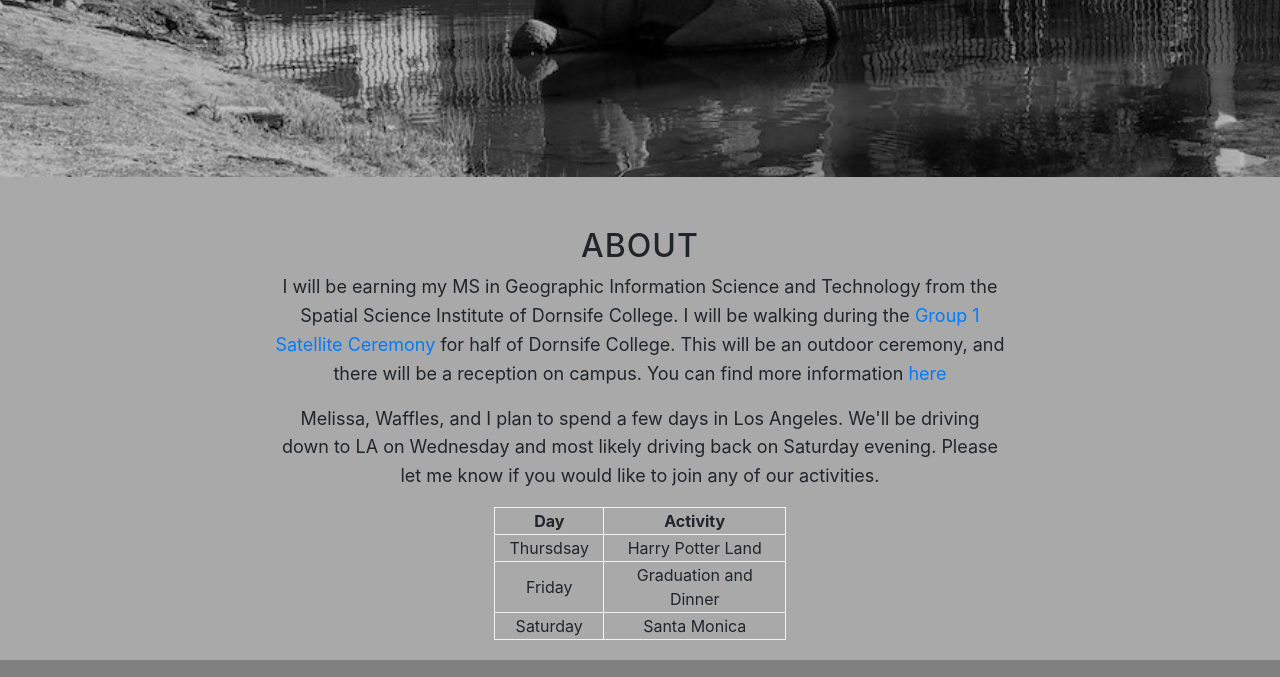
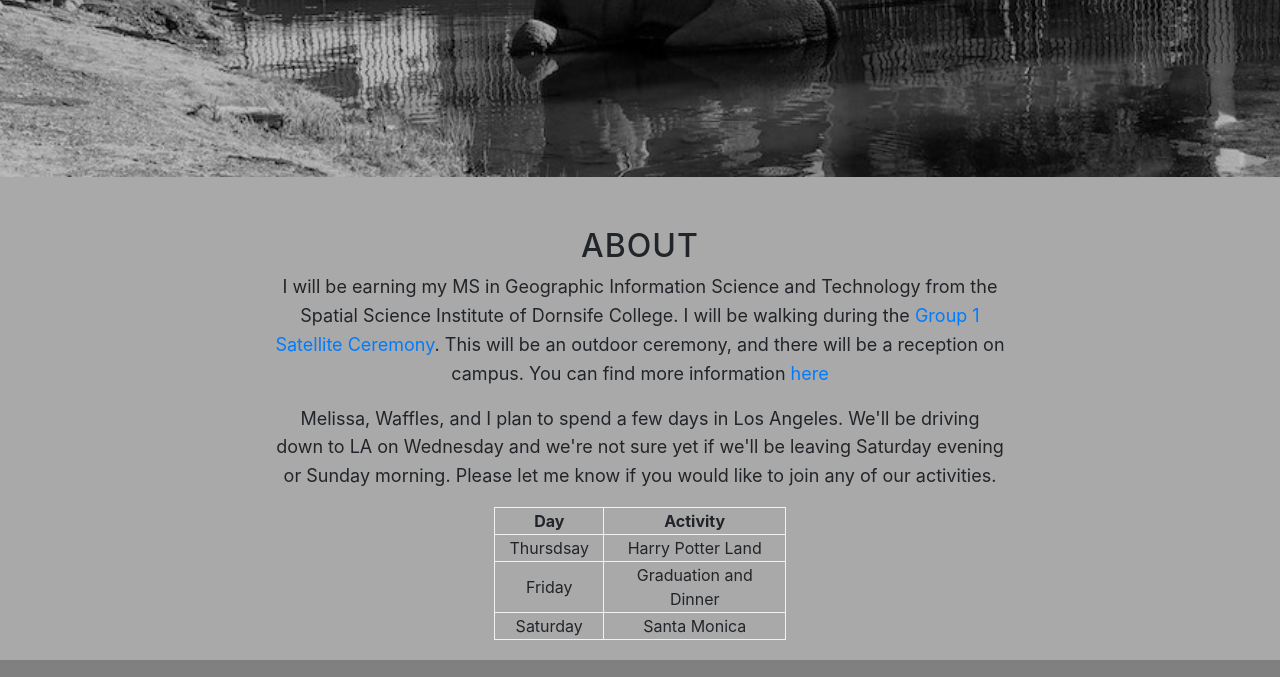
Before and after one commit to itsmeodom/gradAA, a website with bundled scripts: page graduation/index.html in a window 1280 px wide. Shown: the part 623-1300 px from the top of the page. Built offline with nearby package versions, Linux system fonts and the light colour scheme.

Commit message:
Update index.html

```diff
--- a/graduation/index.html
+++ b/graduation/index.html
@@ -82,9 +82,9 @@
             <h2>About</h2>
               <p>
                   I will be earning my MS in Geographic Information Science and Technology from the Spatial Science Institute of Dornsife College.
-                  I will be walking during the <a href ="https://dornsife.usc.edu/satellite-ceremony-1/" target="_blank">Group 1 Satellite Ceremony</a> for half of Dornsife College. This will be an outdoor ceremony, and there will be a reception on campus. You can find more information <a href="https://dornsife.usc.edu/commencement/" target="_blank">here</a>
+                  I will be walking during the <a href ="https://dornsife.usc.edu/satellite-ceremony-1/" target="_blank">Group 1 Satellite Ceremony</a>. This will be an outdoor ceremony, and there will be a reception on campus. You can find more information <a href="https://dornsife.usc.edu/commencement/" target="_blank">here</a>
               <p>
-                  Melissa, Waffles, and I plan to spend a few days in Los Angeles. We'll be driving down to LA on Wednesday and most likely driving back on Saturday evening. Please let me know if you would like to join any of our activities.
+                  Melissa, Waffles, and I plan to spend a few days in Los Angeles. We'll be driving down to LA on Wednesday and we're not sure yet if we'll be leaving Saturday evening or Sunday morning. Please let me know if you would like to join any of our activities.
               </p>
               <center>
                   <table border = 1 style = "text-align: center; width: 40%; border: solid 1px #f2f2f2;">
```
